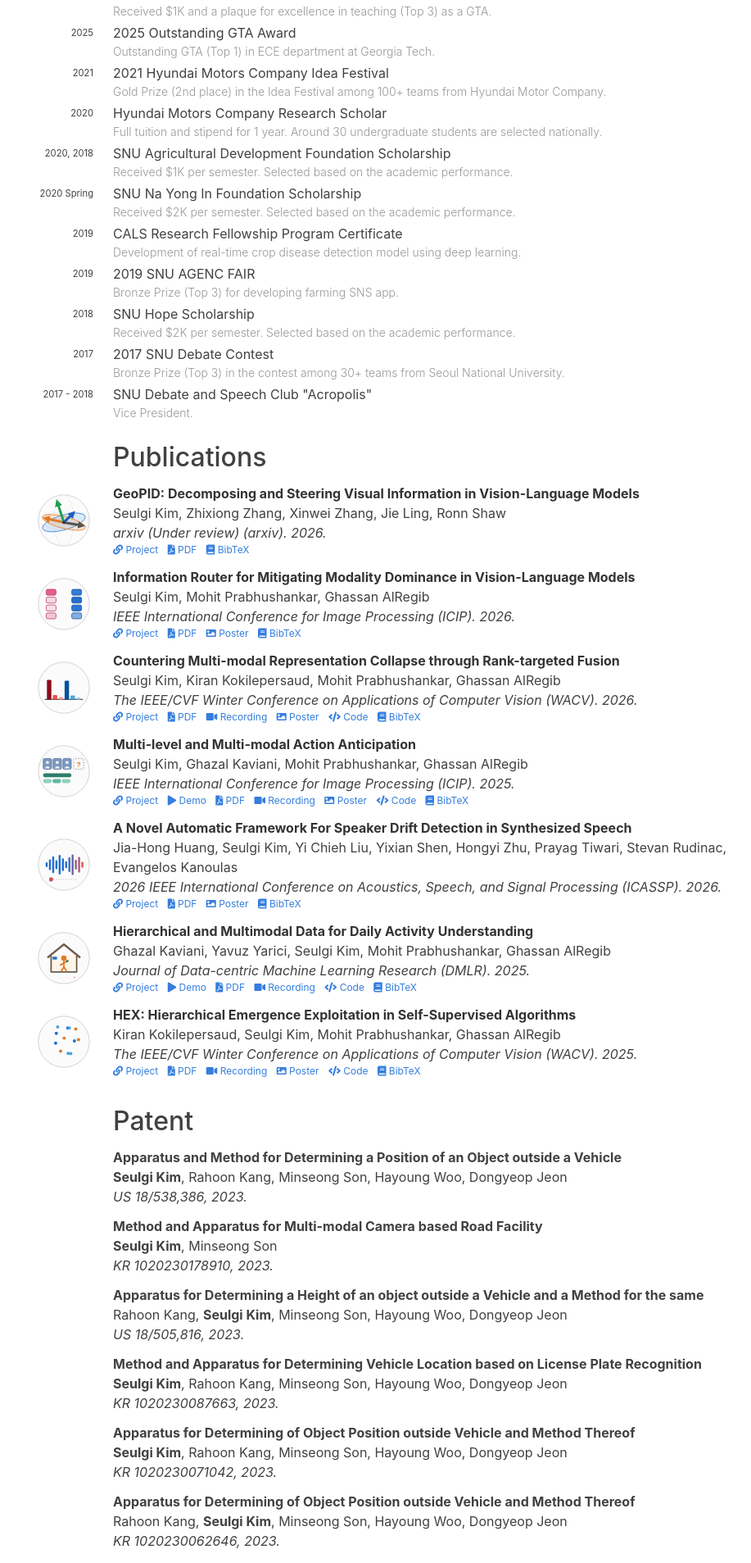
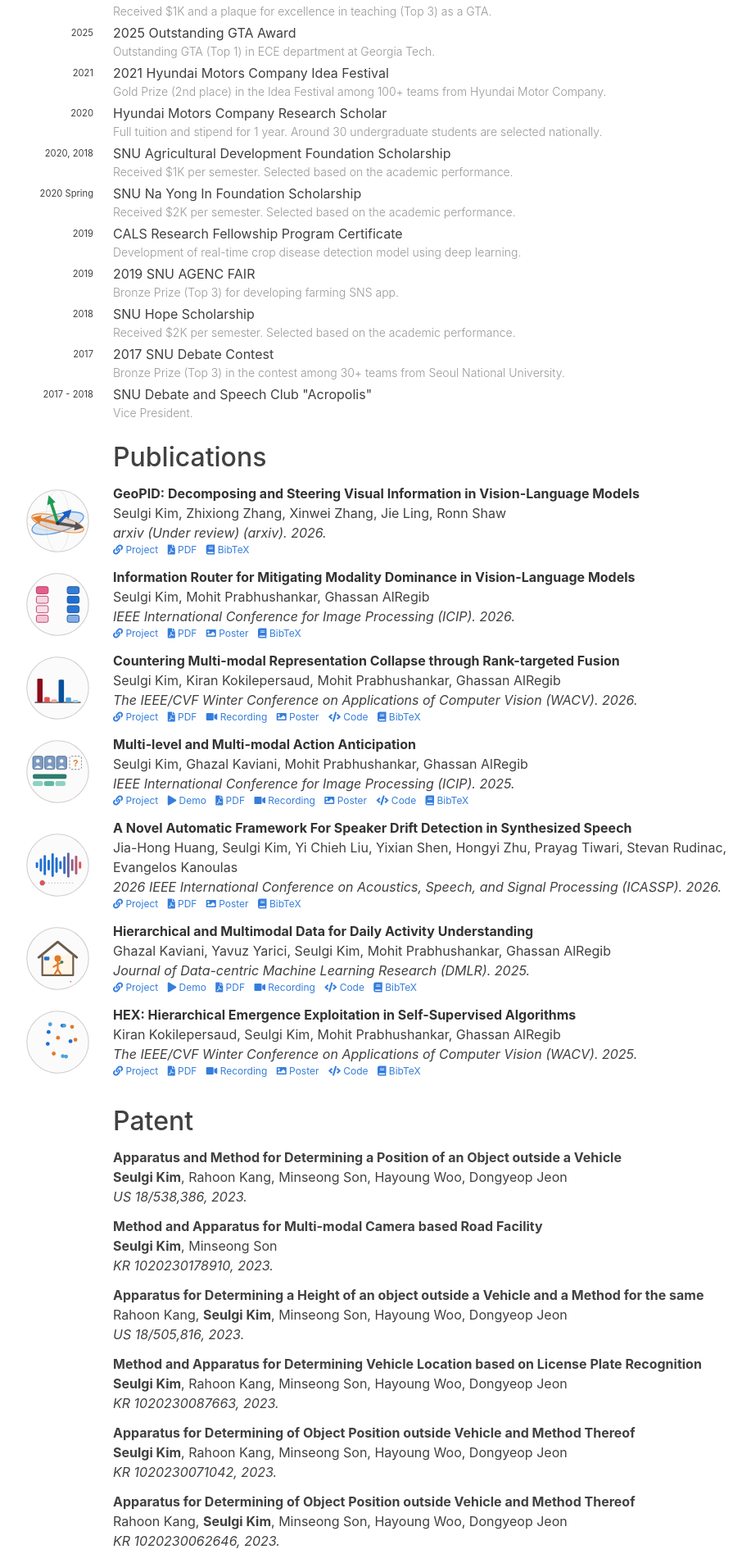
Before and after one commit to skvictoria/skvictoria.github.io, a Jekyll site: the page built from cv.md, in a window 1280 px wide. Shown: the part 1894-3801 px from the top of the page at 82% size, without its empty margins (194-1111 px from the left). Built offline with Jekyll 4.4.1, drawn with Linux system fonts in a browser that asks for light colours; nearby versions of some CDN libraries; some web fonts are replaced.

Commit message:
Set publication icons to 87px
Co-Authored-By: Claude Opus 5.5 (1M context) <noreply@anthropic.com>

```diff
--- a/_sass/_cv.scss
+++ b/_sass/_cv.scss
@@ -121,7 +121,7 @@
 
 // SVG icons are square and read best smaller than the GIF teasers
 .pub-thumb-icon {
-	width: 72px;
+	width: 87px;
 }
 
 .pub-thumb.pub-thumb-icon img {
```
